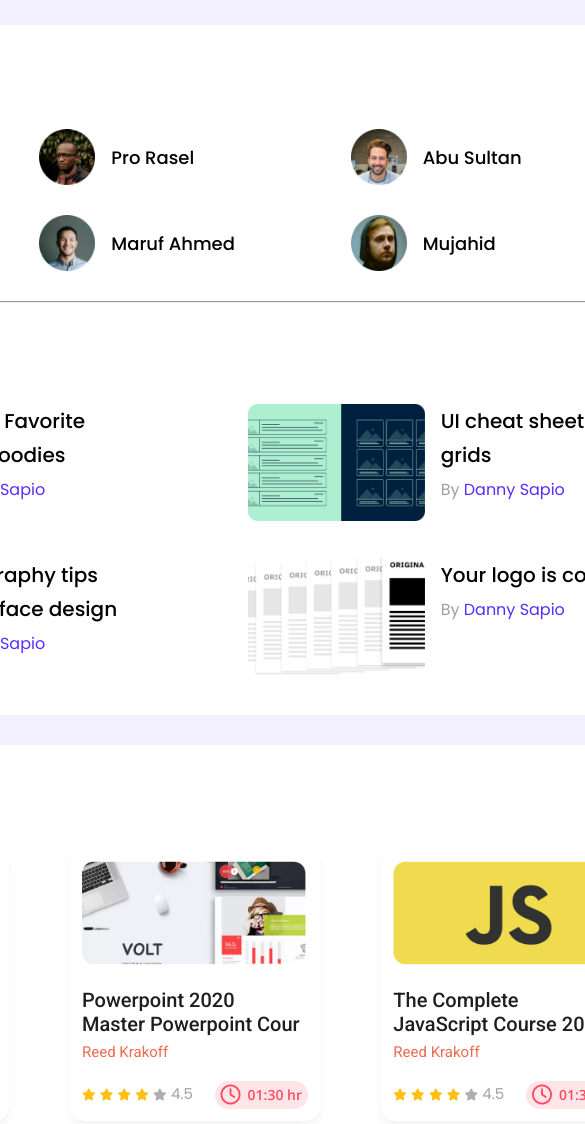
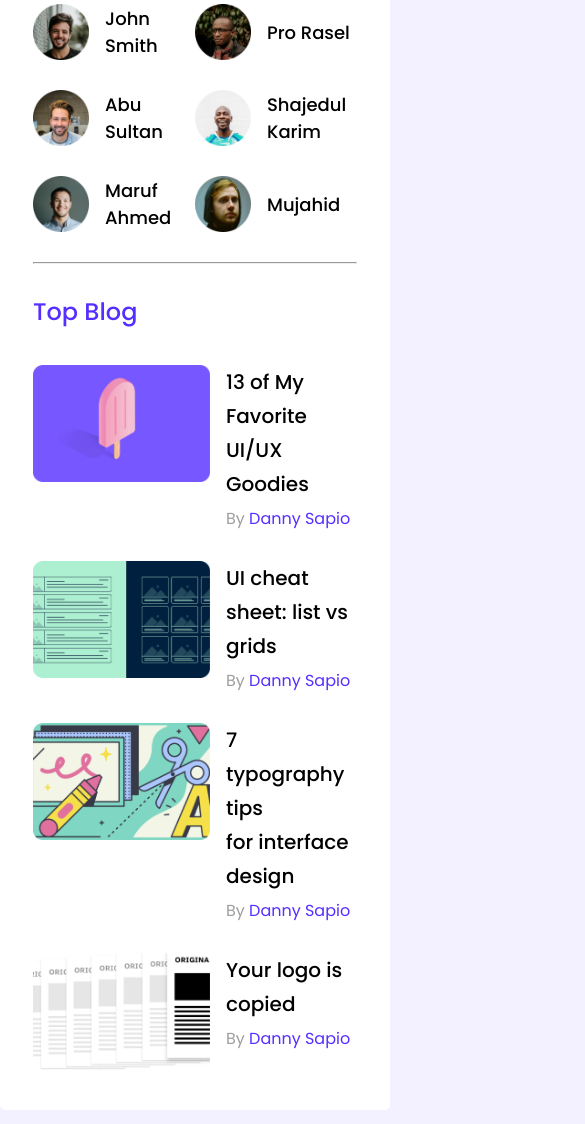
Before and after one commit to Murad501/Flex-Grid-Responsive, a plain HTML site: page index.html in a window 390 px wide. Shown: the part 100-1224 px from the top of the page, 585 px wide, since content can reach past the window. Drawn offline with nearby package versions, Linux system fonts and the light colour scheme.

Commit message:
completed all

```diff
--- a/style.css
+++ b/style.css
@@ -238,8 +238,37 @@ hr {
 /* latest course end */
 /* media queries start */
 
+/* extra small device start */
+@media screen and (max-width: 576px) {
+    header {
+        display: none;
+    }
+    .container {
+        width: 100%;
+    }
+    .players {
+        display: grid;
+        grid-template-columns: repeat(2, 1fr);
+        row-gap: 30px;
+    }
+    .blogs {
+        display: grid;
+        grid-template-columns: 1fr;
+        gap: 30px;
+    }
+    .courses {
+        display: grid;
+        grid-template-columns: 1fr;
+        gap: 30px;
+
+    }
+}
+/*extra small device end */
+
+
 /* small device start */
-@media screen and (min-width: 576px) and (max-width: 767px) {
+
+@media screen and (min-width: 577px) and (max-width: 767px) {
     header {
         display: none;
     }
@@ -263,8 +292,6 @@ hr {
 
     }
 }
-
-
 
 /* small device end */
 
```
